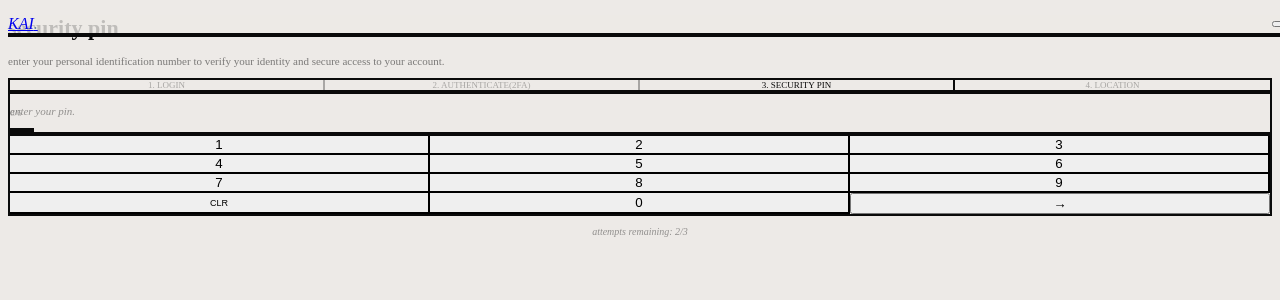
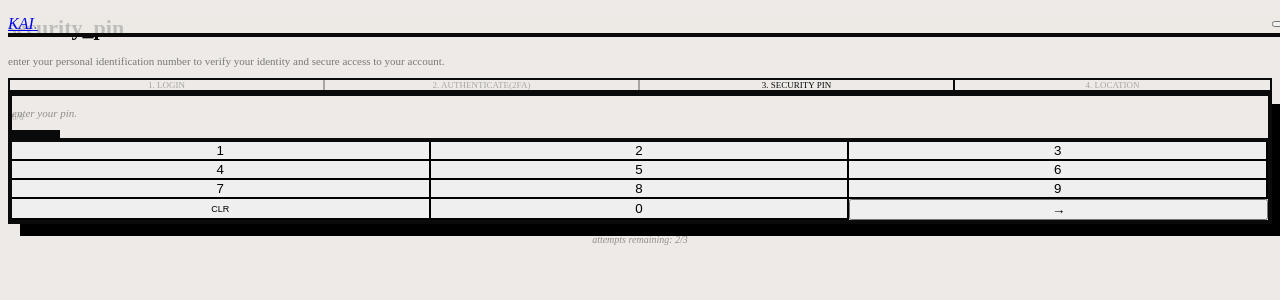
Before and after one commit to kwensikwenses-jpg/square-division-group1, a Next.js app: page /business/login/pin in a window 1280 px wide. Shown: the top 300 px of the page. Built offline with nearby package versions, Linux system fonts and the light colour scheme.

Commit message:
FIX: Security PIN page Navbar requirements and UI polish

```diff
--- a/src/app/(auth)/business/login/pin/page.tsx
+++ b/src/app/(auth)/business/login/pin/page.tsx
@@ -2,11 +2,13 @@
 
 import React, { useState } from 'react';
 import Navbar from '@/components/Navbar';
+import MenuOverlay from '@/components/MenuOverlay';
 import { useRouter } from 'next/navigation';
 
 export default function SecurityPinVerification() {
   const [pin, setPin] = useState<string[]>([]);
   const [attempts, setAttempts] = useState(2);
+  const [isMenuOpen, setIsMenuOpen] = useState(false); // Fix for Navbar requirement
   const router = useRouter();
 
   const handleKeyPress = (num: string) => {
@@ -25,9 +27,12 @@ export default function SecurityPinVerification() {
 
   return (
     <main className="min-h-screen bg-white text-black pt-32 px-6 pb-20 font-mono">
-      <Navbar />
+      {/* 01: NAVIGATION SYNC */}
+      <Navbar onMenuClick={() => setIsMenuOpen(true)} />
+      <MenuOverlay isOpen={isMenuOpen} onClose={() => setIsMenuOpen(false)} />
+
       <div className="max-w-3xl mx-auto uppercase font-bold text-[11px] tracking-widest">
-        <h1 className="text-3xl font-black mb-4 normal-case">security pin</h1>
+        <h1 className="text-3xl font-black mb-4 normal-case tracking-tighter">security_pin</h1>
         <p className="mb-12 opacity-50 normal-case font-medium lowercase leading-relaxed">
           enter your personal identification number to verify your identity and secure access to your account.
         </p>
@@ -36,23 +41,23 @@ export default function SecurityPinVerification() {
         <div className="grid grid-cols-4 border-2 border-black mb-12 text-center divide-x-2 divide-black text-[9px]">
           <div className="p-4 opacity-30">1. login</div>
           <div className="p-4 opacity-30">2. authenticate(2fa)</div>
-          <div className={`p-4 bg-white`}>3. security pin</div>
+          <div className="p-4 bg-black text-white">3. security pin</div>
           <div className="p-4 opacity-30">4. location</div>
         </div>
 
         {/* PIN Entry & Keypad Container */}
-        <div className="border-2 border-black grid grid-cols-1 md:grid-cols-3 divide-y-2 md:divide-y-0 md:divide-x-2 divide-black bg-white">
+        <div className="border-4 border-black grid grid-cols-1 md:grid-cols-3 divide-y-4 md:divide-y-0 md:divide-x-4 divide-black bg-white shadow-[12px_12px_0px_0px_rgba(0,0,0,1)]">
 
           {/* Display Area */}
-          <div className="md:col-span-2 p-12 flex flex-col justify-center items-start relative">
-            <span className="absolute top-4 right-4 text-[9px] opacity-30">{pin.length}/6</span>
+          <div className="md:col-span-2 p-12 flex flex-col justify-center items-start relative bg-[#edeae7]">
+            <span className="absolute top-4 right-4 text-[9px] font-black opacity-30 tracking-widest">{pin.length}/6</span>
             <p className="mb-8 opacity-40 lowercase italic">enter your pin.</p>
 
-            <div className="flex gap-2">
+            <div className="flex gap-3">
               {[...Array(6)].map((_, i) => (
                 <div
                   key={i}
-                  className={`h-12 w-12 border-2 border-black flex items-center justify-center text-2xl transition-all ${pin[i] ? 'bg-black text-white' : 'bg-transparent'}`}
+                  className={`h-14 w-14 border-4 border-black flex items-center justify-center text-3xl transition-all duration-100 ${pin[i] ? 'bg-black text-white scale-105' : 'bg-white'}`}
                 >
                   {pin[i] ? '•' : ''}
                 </div>
@@ -61,28 +66,29 @@ export default function SecurityPinVerification() {
           </div>
 
           {/* Keypad Area */}
-          <div className="grid grid-cols-3 divide-x-2 divide-y-2 divide-black border-t-2 md:border-t-0 border-black">
+          <div className="grid grid-cols-3 divide-x-2 divide-y-2 divide-black bg-white">
             {['1', '2', '3', '4', '5', '6', '7', '8', '9'].map((num) => (
               <button
                 key={num}
                 onClick={() => handleKeyPress(num)}
-                className="p-8 text-xl font-black hover:bg-black hover:text-white transition-all active:bg-gray-200"
+                className="p-8 text-2xl font-black hover:bg-black hover:text-white transition-all active:bg-[#6082a3] active:text-white"
               >
                 {num}
               </button>
             ))}
             <button onClick={clearPin} className="p-8 text-[9px] font-black hover:bg-red-500 hover:text-white transition-all">CLR</button>
-            <button onClick={() => handleKeyPress('0')} className="p-8 text-xl font-black hover:bg-black hover:text-white transition-all">0</button>
+            <button onClick={() => handleKeyPress('0')} className="p-8 text-2xl font-black hover:bg-black hover:text-white transition-all">0</button>
             <button
               onClick={() => pin.length === 6 && router.push('/business/login/location')}
-              className="p-8 text-xl font-black bg-white hover:bg-black hover:text-white transition-all"
+              className="p-8 text-2xl font-black bg-white hover:bg-[#6082a3] hover:text-white transition-all"
+              title="Verify PIN"
             >
               →
             </button>
           </div>
         </div>
 
-        <p className="mt-8 text-center opacity-40 lowercase italic text-[10px]">
+        <p className="mt-12 text-center opacity-40 lowercase italic text-[10px] tracking-widest">
           attempts remaining: {attempts}/3
         </p>
       </div>
```
